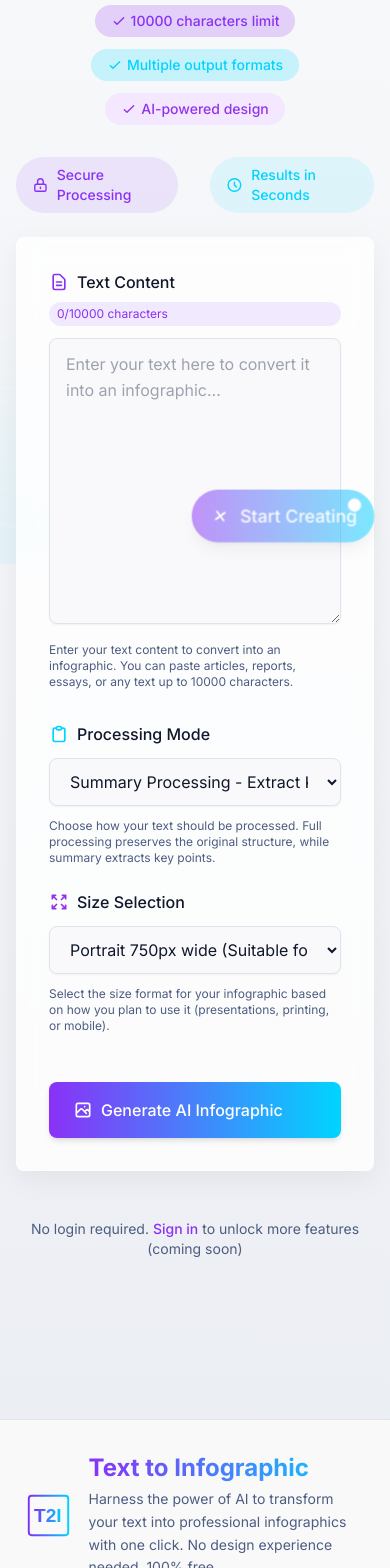
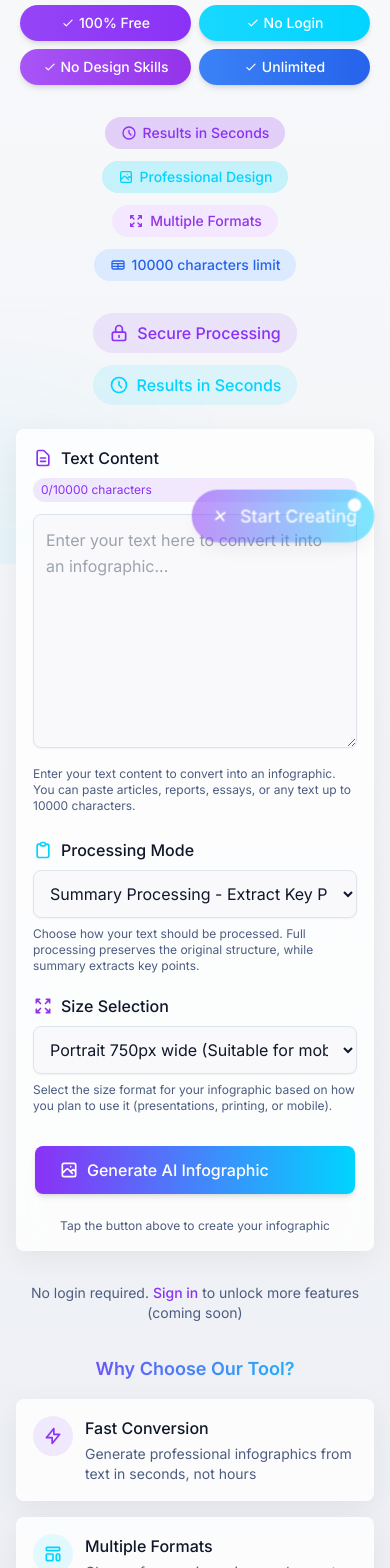
Before and after one commit to Rule-2024/text-to-infographic, a Next.js app: page /create in a window 390 px wide. Shown: the part 280-1848 px from the top of the page. Built offline with nearby package versions, Linux system fonts and the light colour scheme.

Commit message:
优化移动端create的用户体验

```diff
--- a/app/create/page.tsx
+++ b/app/create/page.tsx
@@ -2,7 +2,7 @@ import { TextInputForm } from '@/components/form/text-input-form';
 
 export default function CreatePage() {
   return (
-    <main className="flex min-h-screen flex-col items-center p-4 sm:p-8 md:p-16 pb-24 bg-gradient-to-b from-background to-muted">
+    <main className="flex min-h-screen flex-col items-center p-4 sm:p-8 md:p-16 pb-24 bg-gradient-to-b from-background to-muted overflow-hidden">
       {/* 背景装饰元素 */}
       <div className="absolute inset-0 overflow-hidden pointer-events-none">
         <div className="absolute -top-40 -right-40 w-80 h-80 bg-primary/5 rounded-full blur-3xl"></div>
@@ -10,7 +10,7 @@ export default function CreatePage() {
       </div>
 
       <div className="relative z-10 w-full max-w-4xl">
-        <div className="text-center mb-8">
+        <div className="text-center mb-6 md:mb-8">
           <h1 className="text-3xl md:text-4xl lg:text-5xl font-bold mb-4 gradient-heading">
             AI Text to Infographic Generator
           </h1>
@@ -19,30 +19,72 @@ export default function CreatePage() {
           </p>
         </div>
 
+        {/* 显眼的优势标语 - 移动端优化 */}
+        <div className="grid grid-cols-2 md:flex md:flex-nowrap justify-center gap-2 mb-6 max-w-4xl mx-auto md:overflow-visible py-2 px-1">
+          <div className="bg-gradient-to-r from-primary/90 to-primary text-white font-medium text-sm px-3 py-2 rounded-full shadow-md hover:shadow-lg transition-all duration-300 hover:scale-105 whitespace-nowrap">
+            <span className="flex items-center justify-center">
+              <svg xmlns="http://www.w3.org/2000/svg" className="h-3.5 w-3.5 mr-1" fill="none" viewBox="0 0 24 24" stroke="currentColor">
+                <path strokeLinecap="round" strokeLinejoin="round" strokeWidth={2} d="M5 13l4 4L19 7" />
+              </svg>
+              100% Free
+            </span>
+          </div>
+          <div className="bg-gradient-to-r from-secondary/90 to-secondary text-white font-medium text-sm px-3 py-2 rounded-full shadow-md hover:shadow-lg transition-all duration-300 hover:scale-105 whitespace-nowrap">
+            <span className="flex items-center justify-center">
+              <svg xmlns="http://www.w3.org/2000/svg" className="h-3.5 w-3.5 mr-1" fill="none" viewBox="0 0 24 24" stroke="currentColor">
+                <path strokeLinecap="round" strokeLinejoin="round" strokeWidth={2} d="M5 13l4 4L19 7" />
+              </svg>
+              No Login
+            </span>
+          </div>
+          <div className="bg-gradient-to-r from-purple-500 to-purple-600 text-white font-medium text-sm px-3 py-2 rounded-full shadow-md hover:shadow-lg transition-all duration-300 hover:scale-105 whitespace-nowrap">
+            <span className="flex items-center justify-center">
+              <svg xmlns="http://www.w3.org/2000/svg" className="h-3.5 w-3.5 mr-1" fill="none" viewBox="0 0 24 24" stroke="currentColor">
+                <path strokeLinecap="round" strokeLinejoin="round" strokeWidth={2} d="M5 13l4 4L19 7" />
+              </svg>
+              No Design Skills
+            </span>
+          </div>
+          <div className="bg-gradient-to-r from-blue-500 to-blue-600 text-white font-medium text-sm px-3 py-2 rounded-full shadow-md hover:shadow-lg transition-all duration-300 hover:scale-105 whitespace-nowrap">
+            <span className="flex items-center justify-center">
+              <svg xmlns="http://www.w3.org/2000/svg" className="h-3.5 w-3.5 mr-1" fill="none" viewBox="0 0 24 24" stroke="currentColor">
+                <path strokeLinecap="round" strokeLinejoin="round" strokeWidth={2} d="M5 13l4 4L19 7" />
+              </svg>
+              Unlimited
+            </span>
+          </div>
+        </div>
+
         {/* 特点标签 */}
         <div className="flex flex-wrap justify-center gap-3 mb-8">
-          <span className="bg-primary/20 text-primary font-medium text-sm px-4 py-1.5 rounded-full flex items-center">
-            <svg xmlns="http://www.w3.org/2000/svg" className="h-4 w-4 mr-1" fill="none" viewBox="0 0 24 24" stroke="currentColor">
-              <path strokeLinecap="round" strokeLinejoin="round" strokeWidth={2} d="M5 13l4 4L19 7" />
+          <div className="bg-primary/20 text-primary font-medium text-sm px-4 py-1.5 rounded-full flex items-center">
+            <svg xmlns="http://www.w3.org/2000/svg" className="h-4 w-4 mr-1.5" fill="none" viewBox="0 0 24 24" stroke="currentColor">
+              <path strokeLinecap="round" strokeLinejoin="round" strokeWidth={2} d="M12 8v4l3 3m6-3a9 9 0 11-18 0 9 9 0 0118 0z" />
             </svg>
-            10000 characters limit
-          </span>
-          <span className="bg-secondary/20 text-secondary font-medium text-sm px-4 py-1.5 rounded-full flex items-center">
-            <svg xmlns="http://www.w3.org/2000/svg" className="h-4 w-4 mr-1" fill="none" viewBox="0 0 24 24" stroke="currentColor">
-              <path strokeLinecap="round" strokeLinejoin="round" strokeWidth={2} d="M5 13l4 4L19 7" />
+            <span className="font-medium">Results in Seconds</span>
+          </div>
+          <div className="bg-secondary/20 text-secondary font-medium text-sm px-4 py-1.5 rounded-full flex items-center">
+            <svg xmlns="http://www.w3.org/2000/svg" className="h-4 w-4 mr-1.5" fill="none" viewBox="0 0 24 24" stroke="currentColor">
+              <path strokeLinecap="round" strokeLinejoin="round" strokeWidth={2} d="M4 16l4.586-4.586a2 2 0 012.828 0L16 16m-2-2l1.586-1.586a2 2 0 012.828 0L20 14m-6-6h.01M6 20h12a2 2 0 002-2V6a2 2 0 00-2-2H6a2 2 0 00-2 2v12a2 2 0 002 2z" />
             </svg>
-            Multiple output formats
-          </span>
-          <span className="bg-purple-100 text-purple-600 font-medium text-sm px-4 py-1.5 rounded-full flex items-center">
-            <svg xmlns="http://www.w3.org/2000/svg" className="h-4 w-4 mr-1" fill="none" viewBox="0 0 24 24" stroke="currentColor">
-              <path strokeLinecap="round" strokeLinejoin="round" strokeWidth={2} d="M5 13l4 4L19 7" />
+            <span className="font-medium">Professional Design</span>
+          </div>
+          <div className="bg-purple-100 text-purple-600 font-medium text-sm px-4 py-1.5 rounded-full flex items-center">
+            <svg xmlns="http://www.w3.org/2000/svg" className="h-4 w-4 mr-1.5" fill="none" viewBox="0 0 24 24" stroke="currentColor">
+              <path strokeLinecap="round" strokeLinejoin="round" strokeWidth={2} d="M4 8V4m0 0h4M4 4l5 5m11-1V4m0 0h-4m4 0l-5 5M4 16v4m0 0h4m-4 0l5-5m11 5l-5-5m5 5v-4m0 4h-4" />
             </svg>
-            AI-powered design
-          </span>
+            <span className="font-medium">Multiple Formats</span>
+          </div>
+          <div className="bg-blue-100 text-blue-600 font-medium text-sm px-4 py-1.5 rounded-full flex items-center">
+            <svg xmlns="http://www.w3.org/2000/svg" className="h-4 w-4 mr-1.5" fill="none" viewBox="0 0 24 24" stroke="currentColor">
+              <path strokeLinecap="round" strokeLinejoin="round" strokeWidth={2} d="M3 10h18M3 14h18m-9-4v8m-7 0h14a2 2 0 002-2V8a2 2 0 00-2-2H5a2 2 0 00-2 2v8a2 2 0 002 2z" />
+            </svg>
+            <span className="font-medium">10000 characters limit</span>
+          </div>
         </div>
 
-        {/* 安全和速度信息 */}
-        <div className="flex justify-center space-x-8 text-sm mb-6">
+        {/* 安全和速度信息 - 移动端优化 */}
+        <div className="flex flex-wrap justify-center gap-3 mb-6">
           <div className="flex items-center bg-primary/10 text-primary px-4 py-2 rounded-full">
             <svg xmlns="http://www.w3.org/2000/svg" className="h-5 w-5 mr-2" fill="none" viewBox="0 0 24 24" stroke="currentColor">
               <path strokeLinecap="round" strokeLinejoin="round" strokeWidth={2} d="M12 15v2m-6 4h12a2 2 0 002-2v-6a2 2 0 00-2-2H6a2 2 0 00-2 2v6a2 2 0 002 2zm10-10V7a4 4 0 00-8 0v4h8z" />
@@ -57,16 +99,49 @@ export default function CreatePage() {
           </div>
         </div>
 
-        {/* 表单卡片 */}
-        <div className="glass-card p-8 card-shadow mb-12 animate-fadeIn">
+        {/* 表单卡片 - 移动端优化 */}
+        <div className="glass-card p-4 sm:p-6 md:p-8 card-shadow mb-8 md:mb-12 animate-fadeIn w-full">
           <TextInputForm />
         </div>
 
         {/* 底部信息 */}
-        <div className="text-center mb-16">
+        <div className="text-center mb-8 md:mb-16">
           <p className="text-sm text-muted-foreground">
             No login required. <span className="text-primary font-medium hover:underline cursor-pointer">Sign in</span> to unlock more features (coming soon)
           </p>
+        </div>
+
+        {/* 移动端特性说明 */}
+        <div className="md:hidden w-full mb-8">
+          <h3 className="text-lg font-semibold mb-4 text-center gradient-text">Why Choose Our Tool?</h3>
+          <div className="grid grid-cols-1 gap-4">
+            <div className="glass-card p-4 card-shadow">
+              <div className="flex items-start">
+                <div className="w-10 h-10 mr-3 rounded-full bg-primary/10 flex items-center justify-center flex-shrink-0">
+                  <svg xmlns="http://www.w3.org/2000/svg" className="h-5 w-5 text-primary" fill="none" viewBox="0 0 24 24" stroke="currentColor">
+                    <path strokeLinecap="round" strokeLinejoin="round" strokeWidth={2} d="M13 10V3L4 14h7v7l9-11h-7z" />
+                  </svg>
+                </div>
+                <div>
+                  <h4 className="text-base font-medium mb-1">Fast Conversion</h4>
+                  <p className="text-sm text-muted-foreground">Generate professional infographics from text in seconds, not hours</p>
+                </div>
+              </div>
+            </div>
+            <div className="glass-card p-4 card-shadow">
+              <div className="flex items-start">
+                <div className="w-10 h-10 mr-3 rounded-full bg-secondary/10 flex items-center justify-center flex-shrink-0">
+                  <svg xmlns="http://www.w3.org/2000/svg" className="h-5 w-5 text-secondary" fill="none" viewBox="0 0 24 24" stroke="currentColor">
+                    <path strokeLinecap="round" strokeLinejoin="round" strokeWidth={2} d="M4 5a1 1 0 011-1h14a1 1 0 011 1v2a1 1 0 01-1 1H5a1 1 0 01-1-1V5zM4 13a1 1 0 011-1h6a1 1 0 011 1v6a1 1 0 01-1 1H5a1 1 0 01-1-1v-6zM16 13a1 1 0 011-1h2a1 1 0 011 1v6a1 1 0 01-1 1h-2a1 1 0 01-1-1v-6z" />
+                  </svg>
+                </div>
+                <div>
+                  <h4 className="text-base font-medium mb-1">Multiple Formats</h4>
+                  <p className="text-sm text-muted-foreground">Choose from various sizes and export formats for your needs</p>
+                </div>
+              </div>
+            </div>
+          </div>
         </div>
       </div>
     </main>
--- a/components/form/text-input-form.tsx
+++ b/components/form/text-input-form.tsx
@@ -141,7 +141,7 @@ export function TextInputForm() {
   };
 
   return (
-    <form className="space-y-8" onSubmit={handleSubmit}>
+    <form className="space-y-6 md:space-y-8" onSubmit={handleSubmit}>
       <div className="space-y-3">
         <div className="flex flex-col sm:flex-row sm:items-center sm:justify-between gap-2">
           <label
@@ -162,11 +162,11 @@ export function TextInputForm() {
           <textarea
             id="content"
             name="content"
-            rows={10}
+            rows={8}
             value={formData.content}
             onChange={handleTextChange}
             disabled={isSubmitting}
-            className="w-full rounded-lg border border-input bg-background px-4 py-3 text-base sm:text-sm leading-relaxed sm:leading-normal ring-offset-background focus-visible:outline-none focus-visible:ring-2 focus-visible:ring-primary/50 transition-all duration-200 shadow-sm focus-visible:shadow-md mobile-touch-target"
+            className="w-full rounded-lg border border-input bg-background px-3 sm:px-4 py-3 text-base leading-relaxed ring-offset-background focus-visible:outline-none focus-visible:ring-2 focus-visible:ring-primary/50 transition-all duration-200 shadow-sm focus-visible:shadow-md mobile-touch-target"
             placeholder="Enter your text here to convert it into an infographic..."
           />
           {isSubmitting && (
@@ -196,8 +196,8 @@ export function TextInputForm() {
         </p>
       </div>
 
-      <div className="grid gap-6 md:grid-cols-2">
-        <div className="space-y-3">
+      <div className="grid gap-5 md:gap-6 md:grid-cols-2">
+        <div className="space-y-2 md:space-y-3">
           <label htmlFor="mode" className="block text-base font-medium flex items-center gap-2">
             <svg xmlns="http://www.w3.org/2000/svg" className="h-5 w-5 text-secondary" fill="none" viewBox="0 0 24 24" stroke="currentColor">
               <path strokeLinecap="round" strokeLinejoin="round" strokeWidth={2} d="M9 5H7a2 2 0 00-2 2v12a2 2 0 002 2h10a2 2 0 002-2V7a2 2 0 00-2-2h-2M9 5a2 2 0 002 2h2a2 2 0 002-2M9 5a2 2 0 012-2h2a2 2 0 012 2" />
@@ -210,7 +210,7 @@ export function TextInputForm() {
             value={formData.mode}
             onChange={handleSelectChange}
             disabled={isSubmitting}
-            className="w-full rounded-lg border border-input bg-background px-4 py-3 text-base sm:text-sm leading-relaxed sm:leading-normal ring-offset-background focus-visible:outline-none focus-visible:ring-2 focus-visible:ring-primary/50 transition-all duration-200 shadow-sm focus-visible:shadow-md mobile-touch-target"
+            className="w-full rounded-lg border border-input bg-background px-3 sm:px-4 py-3 text-base leading-relaxed ring-offset-background focus-visible:outline-none focus-visible:ring-2 focus-visible:ring-primary/50 transition-all duration-200 shadow-sm focus-visible:shadow-md mobile-touch-target"
           >
             {PROCESSING_MODES.map(mode => (
               <option key={mode.value} value={mode.value}>
@@ -223,7 +223,7 @@ export function TextInputForm() {
           </p>
         </div>
 
-        <div className="space-y-3">
+        <div className="space-y-2 md:space-y-3">
           <label htmlFor="size" className="block text-base font-medium flex items-center gap-2">
             <svg xmlns="http://www.w3.org/2000/svg" className="h-5 w-5 text-purple-600" fill="none" viewBox="0 0 24 24" stroke="currentColor">
               <path strokeLinecap="round" strokeLinejoin="round" strokeWidth={2} d="M4 8V4m0 0h4M4 4l5 5m11-1V4m0 0h-4m4 0l-5 5M4 16v4m0 0h4m-4 0l5-5m11 5l-5-5m5 5v-4m0 4h-4" />
@@ -236,7 +236,7 @@ export function TextInputForm() {
             value={formData.size}
             onChange={handleSelectChange}
             disabled={isSubmitting}
-            className="w-full rounded-lg border border-input bg-background px-4 py-3 text-base sm:text-sm leading-relaxed sm:leading-normal ring-offset-background focus-visible:outline-none focus-visible:ring-2 focus-visible:ring-primary/50 transition-all duration-200 shadow-sm focus-visible:shadow-md mobile-touch-target"
+            className="w-full rounded-lg border border-input bg-background px-3 sm:px-4 py-3 text-base leading-relaxed ring-offset-background focus-visible:outline-none focus-visible:ring-2 focus-visible:ring-primary/50 transition-all duration-200 shadow-sm focus-visible:shadow-md mobile-touch-target"
           >
             {Object.entries(SIZE_OPTIONS).map(([key, size]) => (
               <option key={key} value={key}>
@@ -250,11 +250,11 @@ export function TextInputForm() {
         </div>
       </div>
 
-      <div className="flex justify-center pt-4">
+      <div className="flex justify-center pt-2 md:pt-4">
         <button
           type="submit"
           disabled={isSubmitting}
-          className="bg-gradient-to-r from-primary to-secondary text-white px-6 sm:px-8 py-4 rounded-lg shadow-md hover:shadow-lg transition-all duration-300 transform hover:scale-105 flex items-center gap-2 font-medium disabled:opacity-50 disabled:hover:scale-100 disabled:cursor-not-allowed text-base mobile-touch-target w-full sm:w-auto max-w-xs sm:max-w-none"
+          className="bg-gradient-to-r from-primary to-secondary text-white px-6 sm:px-8 py-3 md:py-4 rounded-lg shadow-md hover:shadow-lg transition-all duration-300 transform hover:scale-105 flex items-center gap-2 font-medium disabled:opacity-50 disabled:hover:scale-100 disabled:cursor-not-allowed text-base mobile-touch-target w-full sm:w-auto max-w-xs sm:max-w-none"
         >
           {isSubmitting ? (
             <>
@@ -274,6 +274,11 @@ export function TextInputForm() {
           )}
         </button>
       </div>
+
+      {/* 移动端提示 */}
+      <div className="text-center text-xs text-muted-foreground md:hidden">
+        <p>Tap the button above to create your infographic</p>
+      </div>
     </form>
   );
 }
--- a/styles/globals.css
+++ b/styles/globals.css
@@ -188,6 +188,12 @@
 @media (max-width: 640px) {
   html, body {
     font-size: 16px; /* 确保基础字体大小足够大 */
+    overflow-x: hidden; /* 防止水平滚动 */
+  }
+
+  main {
+    overflow-x: hidden; /* 防止主内容区域水平滚动 */
+    max-width: 100vw; /* 限制最大宽度 */
   }
 
   .glass-card {
@@ -197,6 +203,7 @@
   /* 优化移动端表单元素 */
   input, select, textarea, button {
     @apply text-base py-3; /* 更大的触摸目标 */
+    font-size: 16px !important; /* 防止iOS缩放 */
   }
 
   /* 优化移动端预览 */
@@ -207,4 +214,14 @@
   .mobile-preview-iframe {
     @apply rounded-none sm:rounded-lg;
   }
+
+  /* 优化create页面 */
+  .create-page-container {
+    @apply px-3 py-4;
+  }
+
+  /* 增强移动端触摸体验 */
+  .mobile-touch-target {
+    min-height: 44px; /* 确保触摸目标足够大 */
+  }
 }
```
